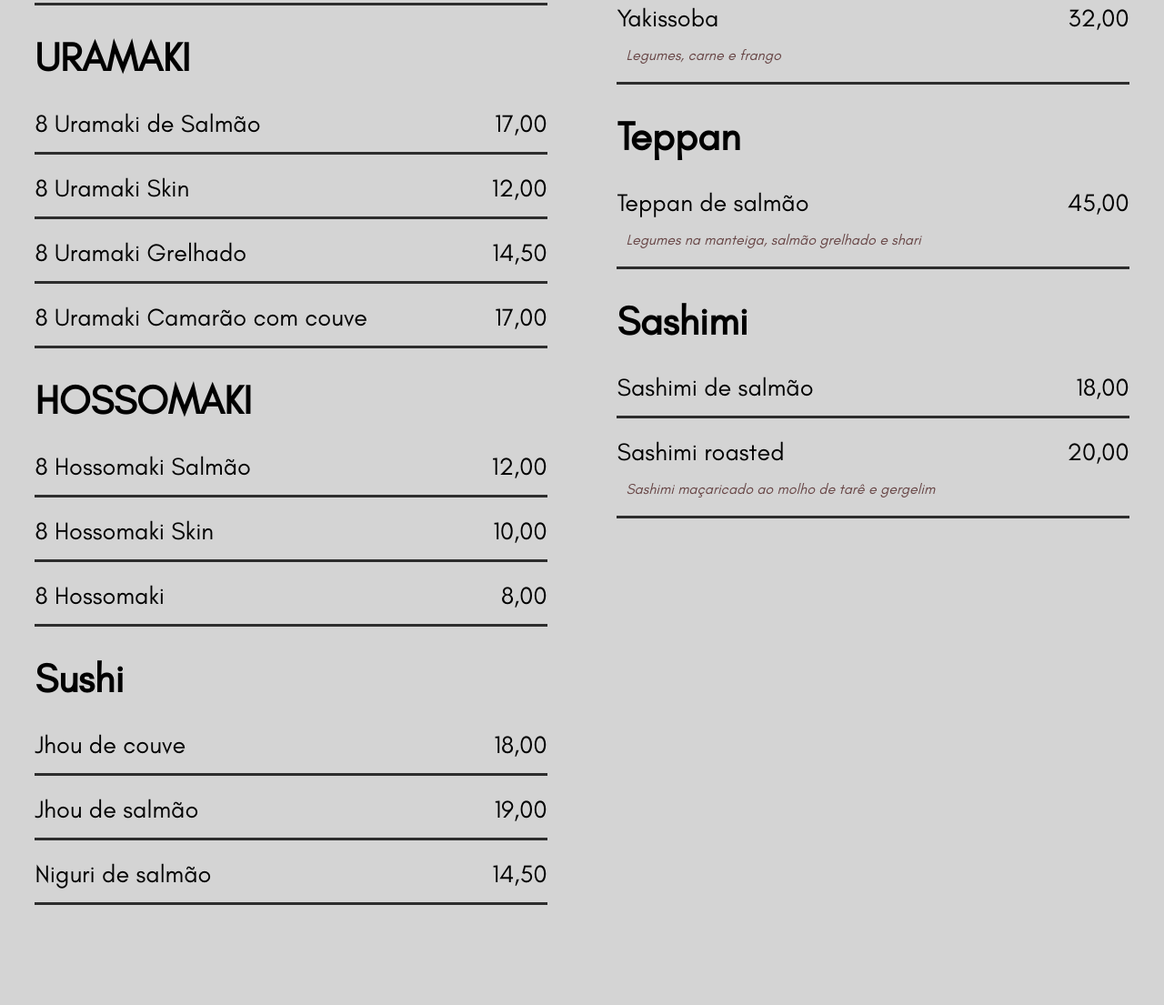
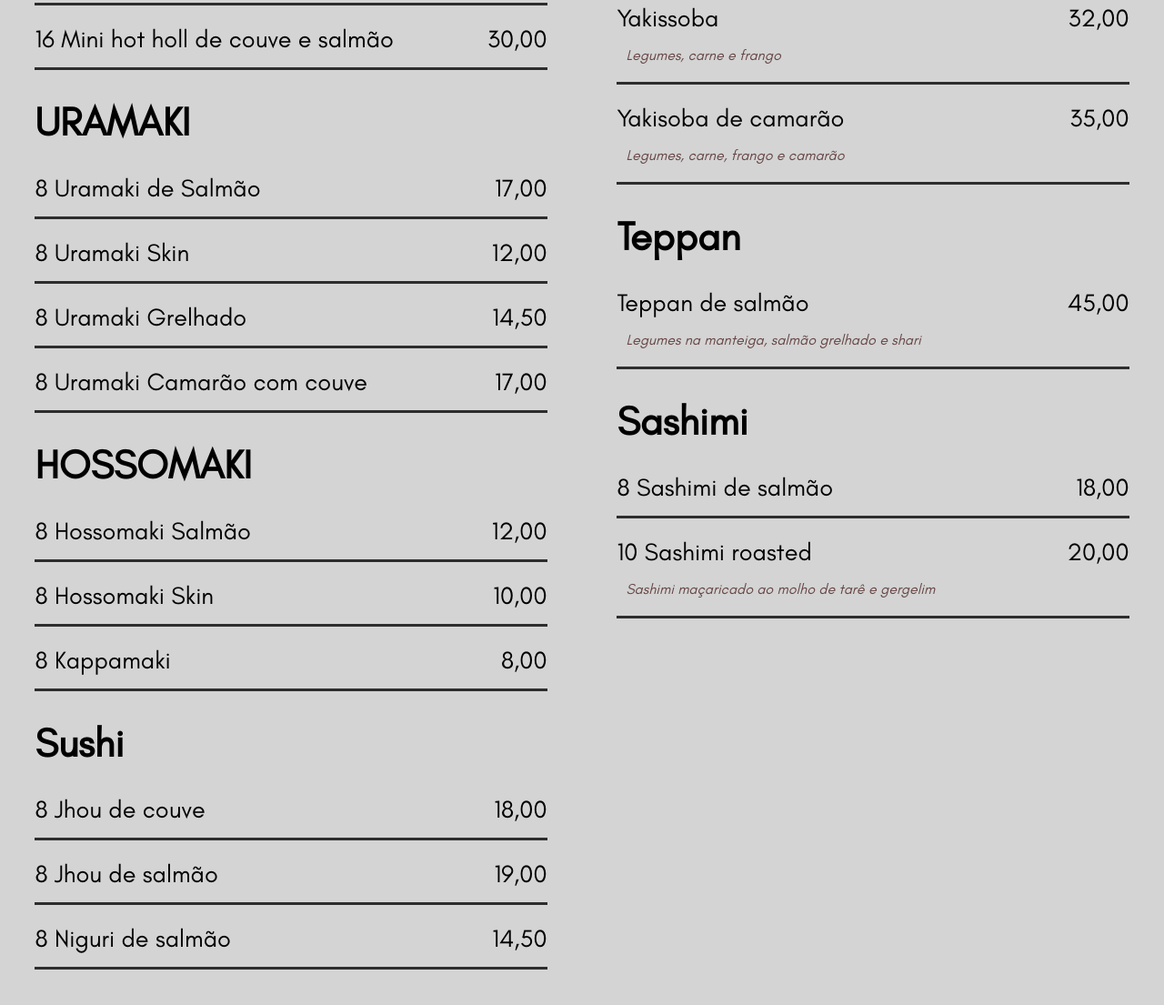
Before and after one commit to yRodrigoRolim/Kakashi-sushi, a plain HTML site: page cardapio.html in a window 1280 px wide. Shown: the part 1903-3008 px from the top of the page at 91% size. Before the commit the page ends 2948 px from the top, so only its background shows below. Drawn offline with nearby package versions, Linux system fonts and the light colour scheme.

Commit message:
Update cardapio.html

```diff
--- a/cardapio.html
+++ b/cardapio.html
@@ -112,6 +112,12 @@
         </div>
         <div class="cardapio-information">
             <div class="cardapio-produto">
+                <p>Temaki Empanado</p>
+                <p>23,00</p>
+            </div>
+        </div>
+        <div class="cardapio-information">
+            <div class="cardapio-produto">
                 <p>Temakeria holl</p>
                 <p>22,00</p>
             </div>
@@ -210,26 +216,26 @@
 
         <div class="cardapio-information">
             <div class="cardapio-produto">
-                <p>8 Hossomaki</p>
+                <p>8 Kappamaki</p>
                 <p>8,00</p>
             </div>
         </div>
         <h1 class="cardapio-title">Sushi</h1>
         <div class="cardapio-information">
             <div class="cardapio-produto">
-                <p>Jhou de couve</p>
+                <p>8 Jhou de couve</p>
                 <p>18,00</p>
             </div>
         </div>
         <div class="cardapio-information">
             <div class="cardapio-produto">
-                <p>Jhou de salmão</p>
+                <p>8 Jhou de salmão</p>
                 <p>19,00</p>
             </div>
         </div>
         <div class="cardapio-information">
             <div class="cardapio-produto">
-                <p>Niguri de salmão</p>
+                <p>8 Niguri de salmão</p>
                 <p>14,50</p>
             </div>
         </div>
@@ -355,7 +361,15 @@
                     <p>Legumes, carne e frango</p>
                 </div>
             </div>
-
+            <div class="cardapio-information">
+                <div class="cardapio-produto">
+                    <p>Yakisoba de camarão</p>
+                    <p>35,00</p>
+                </div>
+                <div class="cardapio-desc">
+                    <p>Legumes, carne, frango e camarão</p>
+                </div>
+            </div>
             <h1 class="cardapio-title">Teppan</h1>
             <div class="cardapio-information">
                 <div class="cardapio-produto">
@@ -370,13 +384,13 @@
             <h1 class="cardapio-title">Sashimi</h1>
             <div class="cardapio-information">
                 <div class="cardapio-produto">
-                    <p>Sashimi de salmão</p>
+                    <p>8 Sashimi de salmão</p>
                     <p>18,00</p>
                 </div>
             </div>
             <div class="cardapio-information">
                 <div class="cardapio-produto">
-                    <p>Sashimi roasted</p>
+                    <p>10 Sashimi roasted</p>
                     <p>20,00</p>
                 </div>
                 <div class="cardapio-desc">
```
